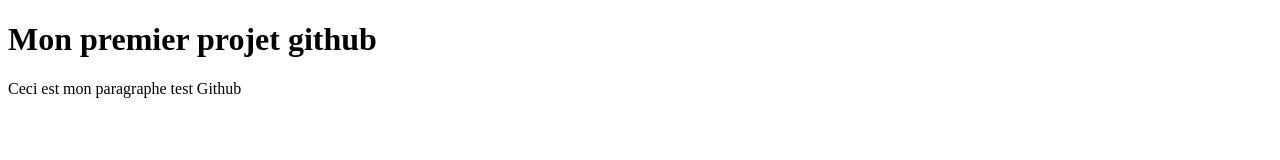
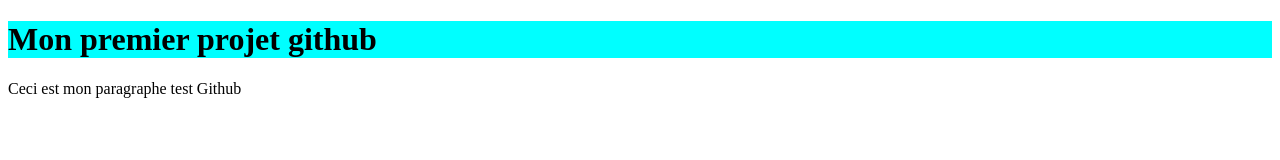
Before and after one commit to Guillaumedook/mon-projet, a plain HTML site: page index.html in a window 1280 px wide. Drawn offline with Linux system fonts and the light colour scheme.

Commit message:
Ajout du fichier CSS

```diff
--- a/index.html
+++ b/index.html
@@ -4,6 +4,7 @@
     <meta charset="UTF-8">
     <meta name="viewport" content="width=device-width, initial-scale=1.0">
     <title>Document</title>
+    <link href="style.css" rel="stylesheet">
 </head>
 <body>
     <h1>Mon premier projet github</h1>
--- /dev/null
+++ b/style.css
@@ -0,0 +1,3 @@
+h1{
+    background-color: aqua;
+}
```
